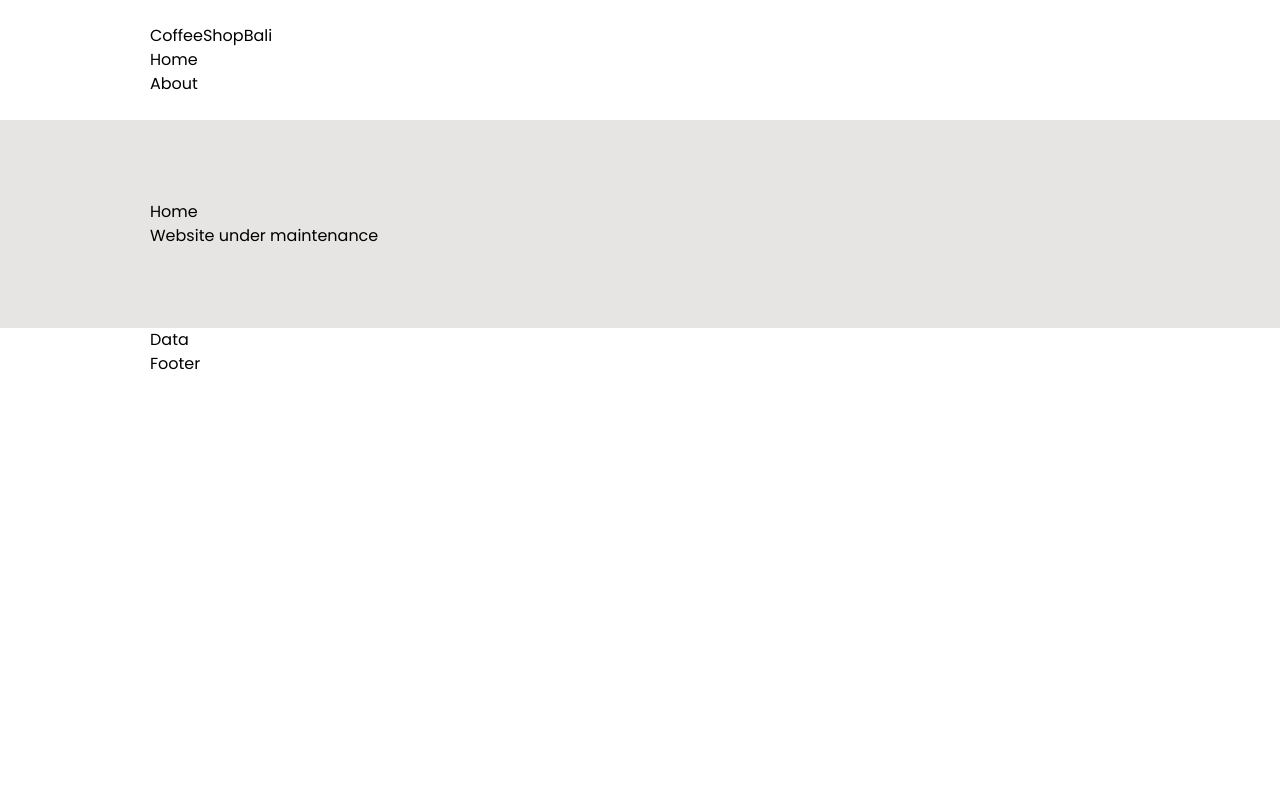
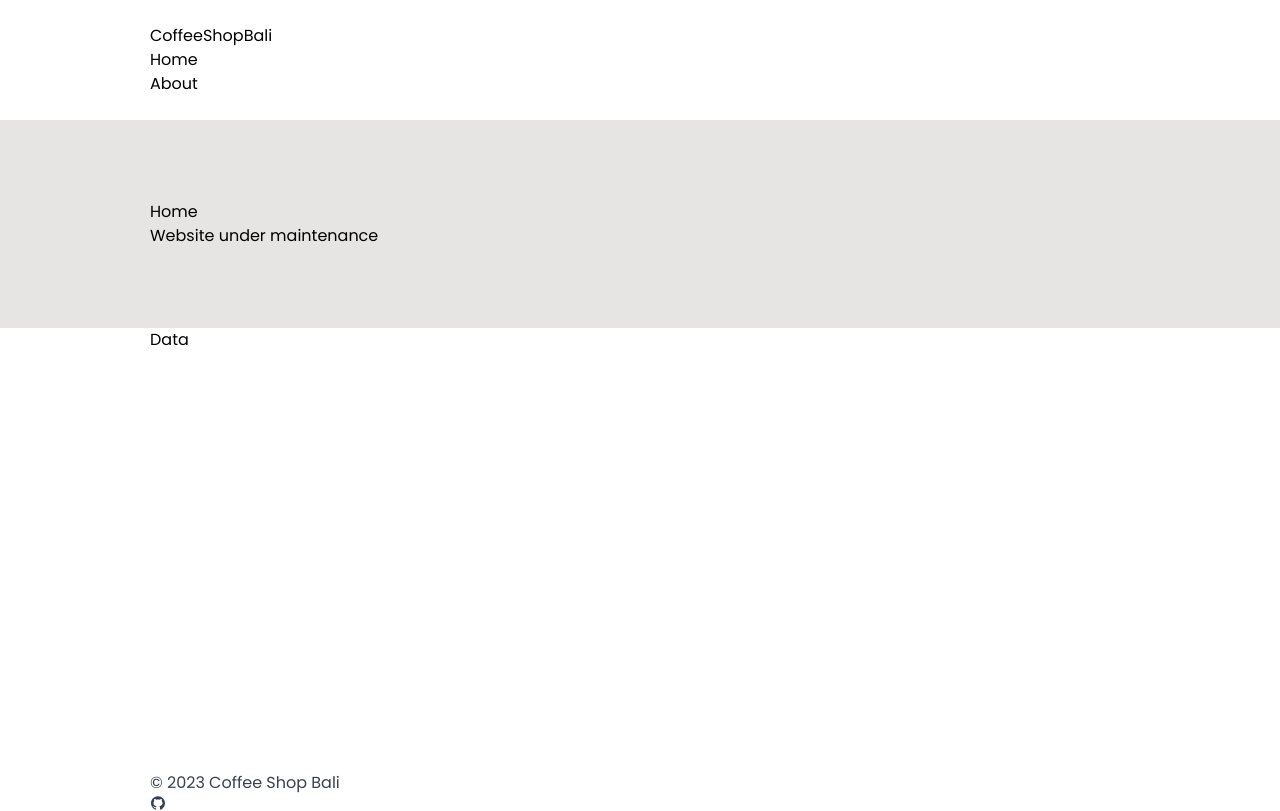
Before and after one commit to ryanadhitama/coffee-shop-bali, a Next.js app: page /home in a window 1280 px wide. Built offline with nearby package versions, Linux system fonts and the light colour scheme.

Commit message:
add footer

```diff
--- a/components/footer/index.tsx
+++ b/components/footer/index.tsx
@@ -1,9 +1,24 @@
+import Link from "next/link";
+import { AiOutlineGithub } from "react-icons/ai";
 import Box from "../box";
 
 const Footer = () => {
+  const date = new Date();
   return (
     <Box className="footer">
-      <Box className="container">Footer</Box>
+      <Box className="container">
+        <Box className="footer__content">
+          <Box>© {date.getFullYear()} Coffee Shop Bali</Box>
+          <Box>
+            <Link
+              target="_blank"
+              href="https://github.com/ryanadhitama/coffee-shop-bali"
+            >
+              <AiOutlineGithub className="footer__github" />
+            </Link>
+          </Box>
+        </Box>
+      </Box>
     </Box>
   );
 };
--- /dev/null
+++ b/components/footer/style.css
@@ -0,0 +1,11 @@
+@layer components {
+  .footer {
+    @apply text-gray-700;
+    &__content {
+      @apply border-t border-dashed border-stone-300 py-6 flex justify-between;
+    }
+    &__github {
+        @apply text-xl;
+    }
+  }
+}
--- a/components/layout/index.tsx
+++ b/components/layout/index.tsx
@@ -10,7 +10,7 @@ const Layout = ({ children }: ILayout) => {
   return (
     <>
       <Header />
-      <Box>{children}</Box>
+      <Box className="site">{children}</Box>
       <Footer />
     </>
   );
--- a/package.json
+++ b/package.json
@@ -19,6 +19,7 @@
     "postcss-nesting": "^11.2.2",
     "react": "18.2.0",
     "react-dom": "18.2.0",
+    "react-icons": "^4.8.0",
     "tailwindcss": "3.3.2",
     "typescript": "5.0.4"
   },
--- a/styles/globals.css
+++ b/styles/globals.css
@@ -1,5 +1,6 @@
 @import "../components/hero/style.css";
 @import "../components/header/style.css";
+@import "../components/footer/style.css";
 
 @tailwind base;
 @tailwind components;
@@ -19,3 +20,7 @@ html {
 .container {
   @apply xl:max-w-[980px] lg:max-w-[980px];
 }
+
+.site {
+  @apply min-h-[calc(100vh-149px)];
+}
```
Also changed, not shown: 1 other file (tests, documents, lock files or other folders).
